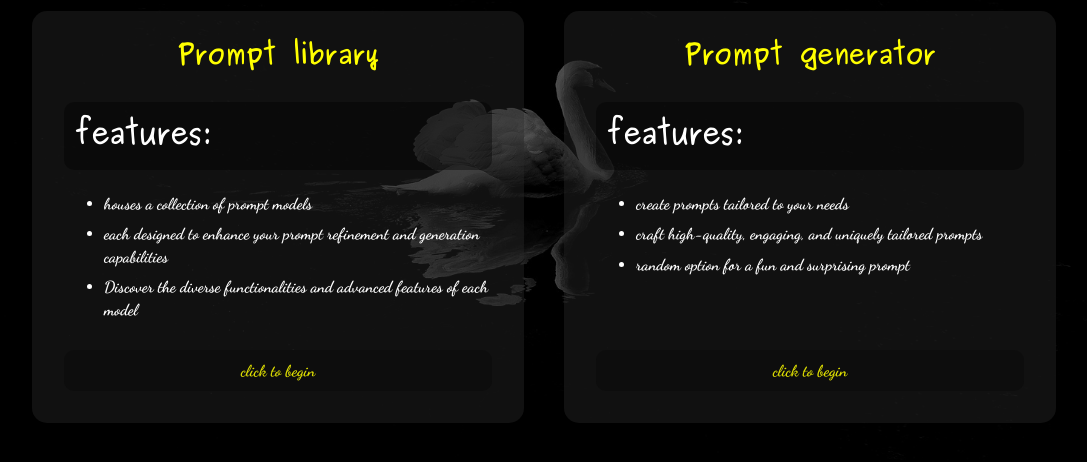
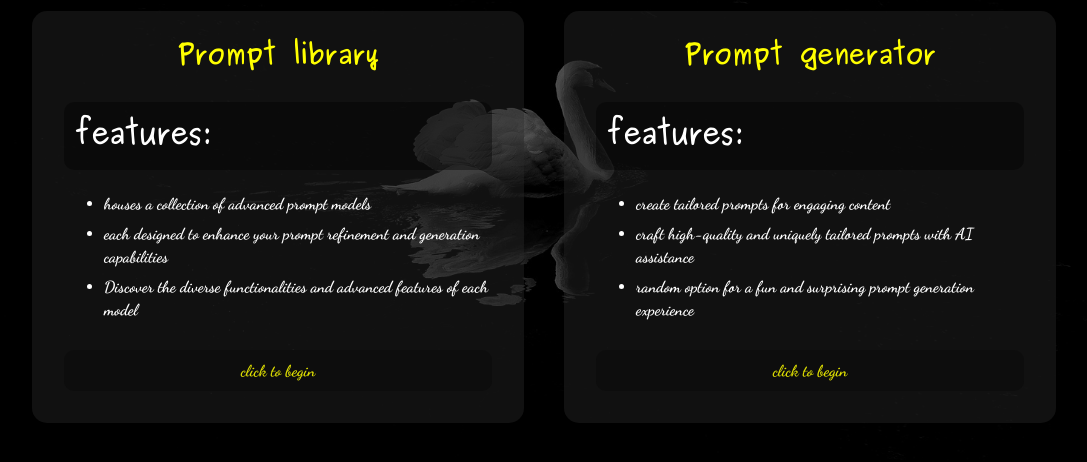
Before and after one commit to 1999AZZAR/prompt-sanctuary, a Flask app: page / in a window 1280 px wide. Shown: the part 234-696 px from the top of the page, without its empty margins (96-1183 px from the left). Run offline with Flask 3, Linux system fonts and the light colour scheme; parts of the project's set-up code (start-up, migrations or seed data) failed here and were passed over.

Commit message:
Update index.html

```diff
--- a/web/templates/index.html
+++ b/web/templates/index.html
@@ -2,7 +2,10 @@
 <html lang="en">
 
 <head>
-    <title>GPT Advance Prompt</title>
+    <title>GPT Advance Prompt - Explore Advanced Prompt Models and Generator</title>
+    <meta name="description" content="Welcome to the GPT Advance Prompt Hub! Discover a collection of advanced prompt models and a prompt generator designed to enhance your prompt refinement and generation capabilities. Create high-quality, engaging, and uniquely tailored prompts with ease.">
+    <meta name="keywords" content="GPT Advance Prompt, Advanced Prompt Models, Prompt Generator, Tailored Prompts, Engaging Content, Prompt Refinement, AI-Powered Prompts, Creative Writing, Interactive Writing, Unique Content Generation, AI-Enhanced Creativity, Text Prompt Library, AI Writing Assistant, Content Creation, Innovative Writing, Random Prompts, GPT-3.5, AI-Driven Prompt Hub">
+    <meta name="author" content="azzar budiyanto">
     <link rel="icon" type="image/x-icon" href="{{ url_for('static', filename='icon/favicon.ico') }}">
     <link rel="preconnect" href="https://fonts.googleapis.com">
     <link rel="preconnect" href="https://fonts.gstatic.com" crossorigin>
@@ -21,7 +24,7 @@
                     <h2 class="card__heading">Prompt library</h2>
                     <p class="card__price">features:</p>
                     <ul role="list" class="card__bullets flow">
-                        <li>houses a collection of prompt models</li>
+                        <li>houses a collection of advanced prompt models</li>
                         <li>each designed to enhance your prompt refinement and generation capabilities</li>
                         <li>Discover the diverse functionalities and advanced features of each model</li>
                     </ul>
@@ -32,9 +35,9 @@
                     <h2 class="card__heading">Prompt generator</h2>
                     <p class="card__price">features:</p>
                     <ul role="list" class="card__bullets flow">
-                        <li>create prompts tailored to your needs</li>
-                        <li>craft high-quality, engaging, and uniquely tailored prompts</li>
-                        <li>random option for a fun and surprising prompt</li>
+                        <li>create tailored prompts for engaging content</li>
+                        <li>craft high-quality and uniquely tailored prompts with AI assistance</li>
+                        <li>random option for a fun and surprising prompt generation experience</li>
                     </ul>
                     <a href="{{ url_for('generate') }}" class="card__cta cta">click to begin</a>
                 </div>
```
